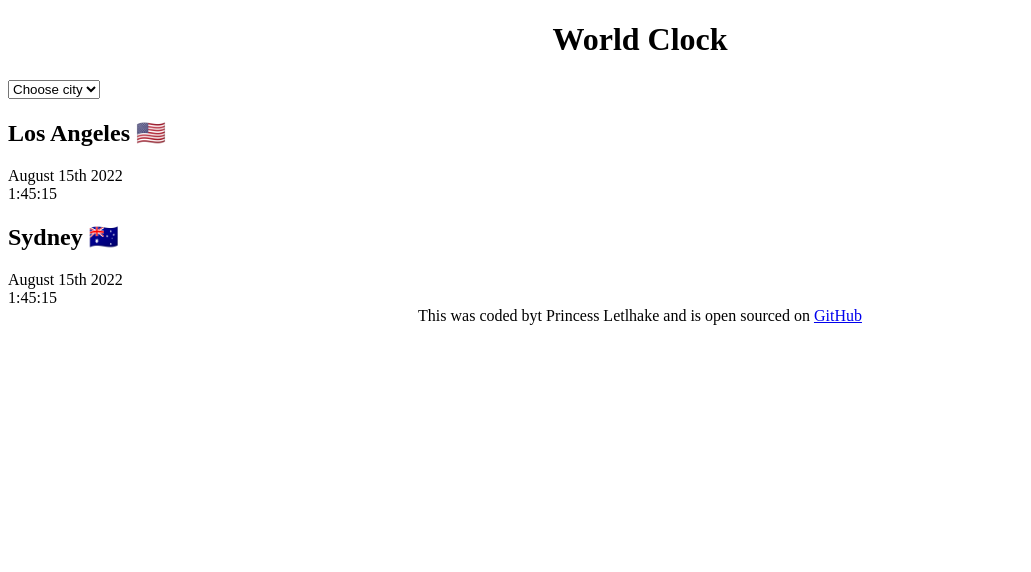
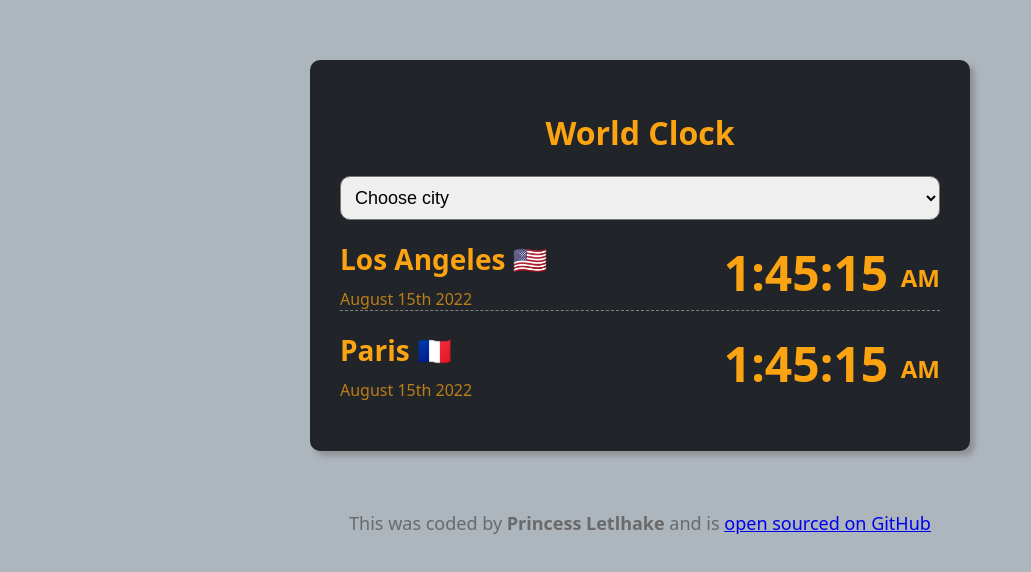
Before and after one commit to Princessletlhake/world-clock, a plain HTML site: page index.html in a window 1280 px wide. Shown: the whole page, without its empty margins (0-1031 px from the left). Drawn offline with Linux system fonts and the light colour scheme.

Commit message:
Styled the project with CSS

```diff
--- a/css/styles.css
+++ b/css/styles.css
@@ -1,7 +1,63 @@
-h1{
-    text-align: center;
+body {
+  background: #adb5bd;
+  font-family: system-ui, -apple-system, BlinkMacSystemFont, 'Segoe UI', Roboto, Oxygen, Ubuntu, Cantarell, 'Open Sans', 'Helvetica Neue', sans-serif;
 }
 
-footer{
-    text-align: center;
+h1 {
+  text-align: center;
 }
+
+h2{
+  margin: 0 0 10px;
+  font-size: 28px;
+}
+
+select{
+  display: block;
+  font-size: 18px;
+  width: 100%;
+  border-radius: 10px;
+  padding: 10px;
+}
+
+.container {
+  background: #212529;
+  border-radius: 10px;
+  box-shadow: 5px 5px 5px rgba(128, 128, 128, 0.655) ;
+  color: #fca311;
+  max-width: 600px;
+  margin: 60px auto;
+  padding: 30px;
+}
+
+.city{
+  border-bottom: 1px dashed grey;
+  display: flex;
+  margin: 20px 0;
+  justify-content: space-between;
+}
+
+.city:last-child{
+  border: none;
+}
+
+.date{
+  opacity: 0.7;
+}
+
+.time{
+  font-size: 48px;
+  font-weight: bold;
+}
+
+.time small{
+  font-size: 24px;
+  vertical-align: middle;
+  line-height: 36px;
+}
+
+footer {
+  color: rgba(100, 99, 99, 0.916);
+  text-align: center;
+  font-size:18px;
+}
--- a/index.html
+++ b/index.html
@@ -18,22 +18,28 @@
       </select>
 
       <div class="city">
-        <h2>Los Angeles 🇺🇸</h2>
+        <div>
+          <h2>Los Angeles 🇺🇸</h2>
         <div class="date">August 15th 2022</div>
-        <div class="time"> 1:45:15</div>
+        </div>
+        <div class="time"> 1:45:15 <small>AM</small></div>
+        </div>
 
         <div class="city">
-        <h2>Sydney 🇦🇺</h2>
+        <div>
+          <h2>Paris 🇫🇷</h2>
         <div class="date">August 15th 2022</div>
-        <div class="time"> 1:45:15</div>
-      </div>
-      </div>
+        </div>
+        <div class="time"> 1:45:15 <small>AM</small></div>
+        </div>
+        </div>
+
     </header>
 
 
     <footer>
-      This was coded byt Princess Letlhake and is open sourced on
-      <a href="https://github.com/Princessletlhake/world-clock">GitHub</a>
+      This was coded by <strong>Princess Letlhake</strong> and is
+      <a href="https://github.com/Princessletlhake/world-clock">open sourced on GitHub</a>
     </footer>
 
     <script src="javascript/index.js"></script>
```
